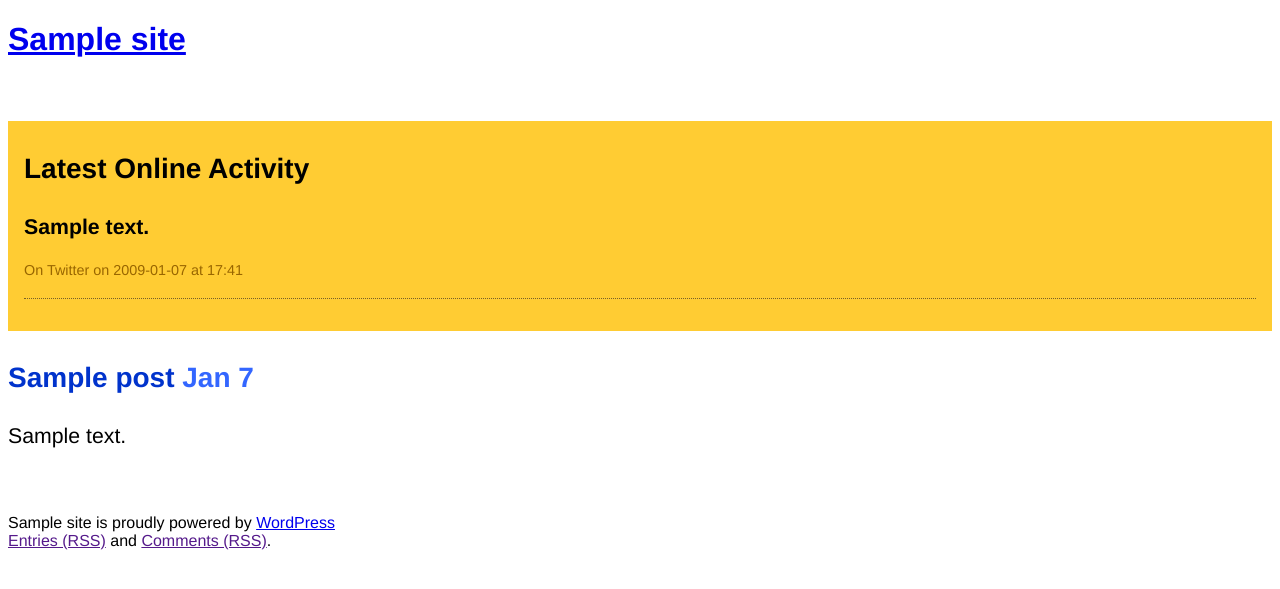
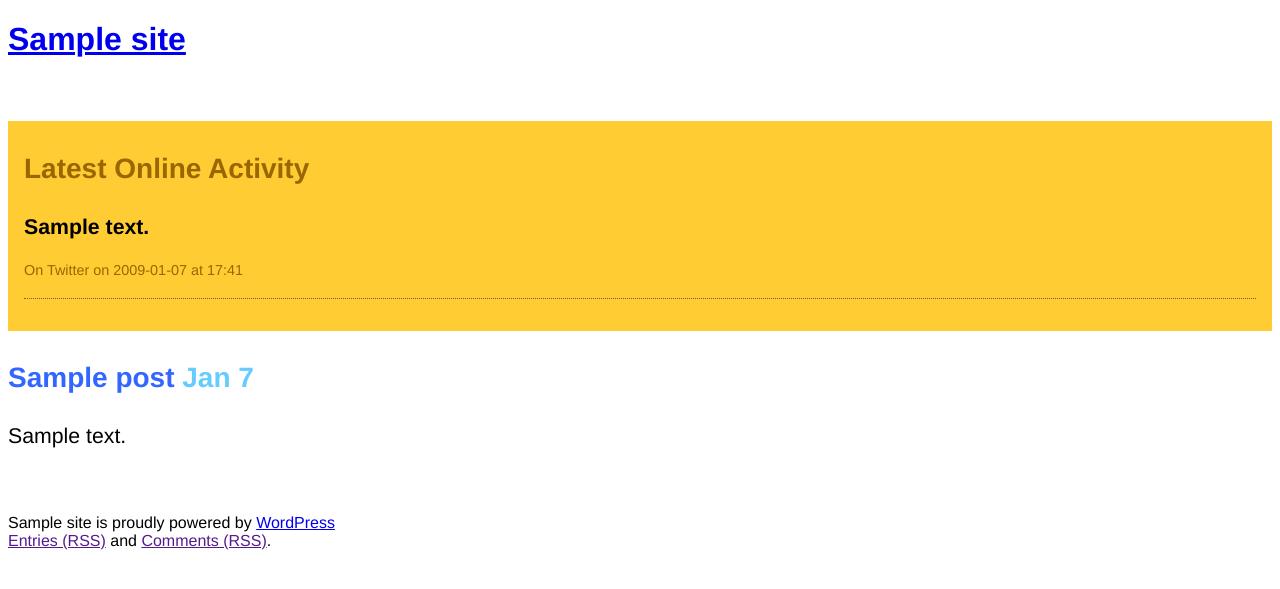
Before and after one commit to istevens/blog-theme, a WordPress theme: template index.php in a window 1280 px wide. Shown: the top 589 px of the page. Run offline with PHP 8.4 and a stand-in for WordPress, Linux system fonts and the light colour scheme; the site name, menu and one post (Sample post) are stand-ins, and other content is empty; some libraries are stand-ins or nearby versions.

Commit message:
Change colour for tweet title

```diff
--- a/style.css
+++ b/style.css
@@ -37,7 +37,7 @@ p.postmeta {
     position: relative;
 }
 
-p.postmeta a, p.postmeta {
+p.postmeta a, p.postmeta, #tweets h2 {
     color: #960;
     text-decoration: none;
 }
@@ -63,12 +63,12 @@ p.postmeta .comments {
 }
 
 #blog h2 .date {
-    color: #36f;
+    color: #6cf;
 }
 
 #blog h2 a, #blog .navigation a {
     text-decoration: none;
-    color: #03c;
+    color: #36f;
 }
 
 #blog .post .entry {
```
